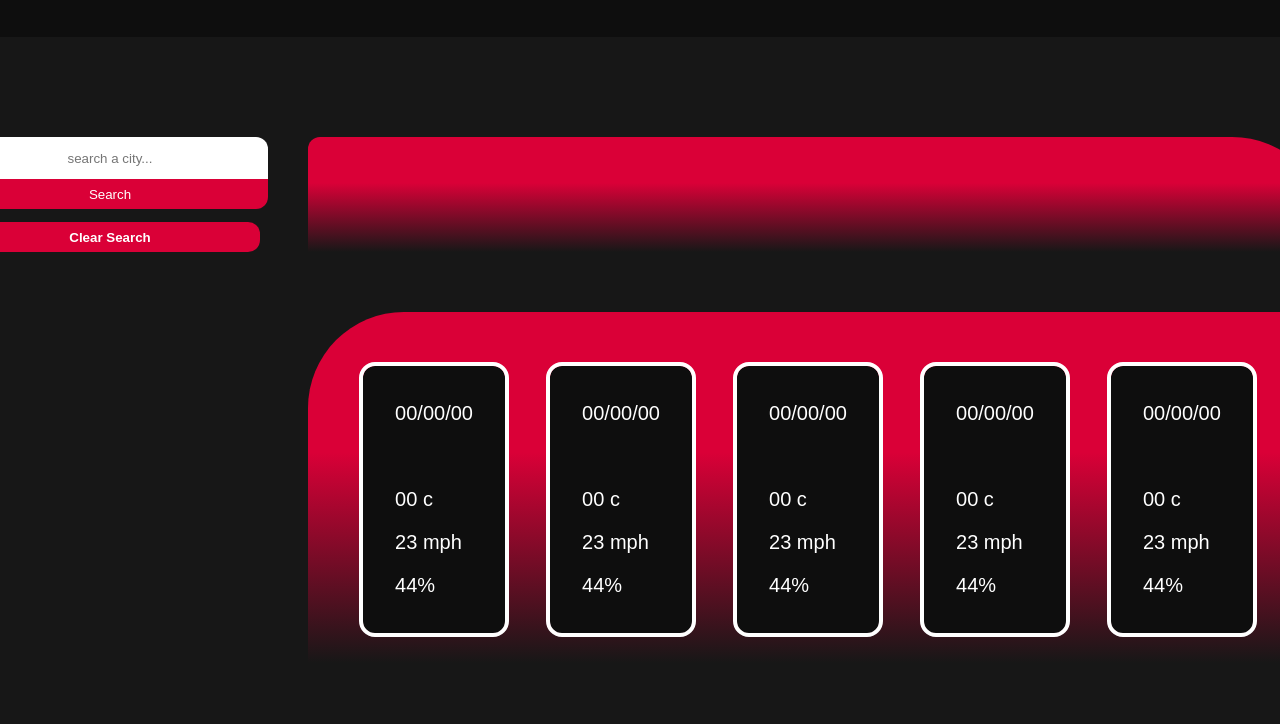
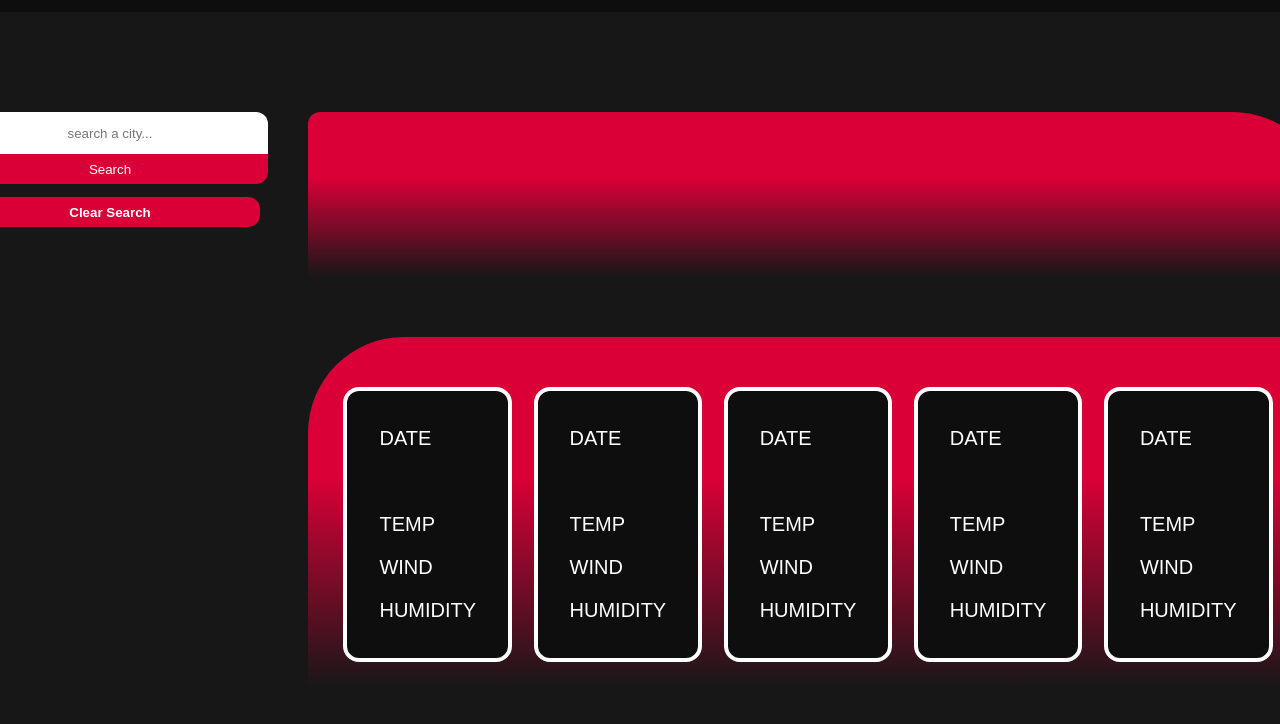
Before and after one commit to HarkyDev/WeatherWebApp, a plain HTML site: page index.html in a window 1280 px wide. Shown: the top 724 px of the page. Drawn offline with nearby package versions, Linux system fonts and the light colour scheme; no server answers.

Commit message:
undefined = search city now, uv index colour now fades on change, updated api key

```diff
--- a/index.html
+++ b/index.html
@@ -46,43 +46,43 @@
                 <!-- Day 1  -->
                 <div class="dailyCardContainer">
                     <div class="daily 1" >
-                        <p id="day1"> 00/00/00</p>
+                        <p id="day1"> DATE</p>
                         <p class="icon1"> <img> </p>
-                        <p id="dailyTemp1"> 00 c</p>
-                        <p id="dailyWind1"> 23 mph</p>
-                        <p id="dailyHumidity1"> 44%</p>
+                        <p id="dailyTemp1"> TEMP</p>
+                        <p id="dailyWind1"> WIND </p>
+                        <p id="dailyHumidity1"> HUMIDITY</p>
                     </div>
                      <!-- Day 2  -->
                     <div class="daily 2" >
-                        <p id="day2"> 00/00/00</p>
+                        <p id="day2"> DATE</p>
                         <p class="icon2"> <img> </p>
-                        <p id="dailyTemp2"> 00 c</p>
-                        <p id="dailyWind2"> 23 mph</p>
-                        <p id="dailyHumidity2"> 44%</p>
+                        <p id="dailyTemp2"> TEMP</p>
+                        <p id="dailyWind2"> WIND </p>
+                        <p id="dailyHumidity2"> HUMIDITY</p>
                     </div>
                      <!-- Day 3  -->
                     <div class="daily 3" >
-                        <p id="day3"> 00/00/00</p>
+                        <p id="day3"> DATE</p>
                         <p class="icon3"> <img> </p>
-                        <p id="dailyTemp3"> 00 c</p>
-                        <p id="dailyWind3"> 23 mph</p>
-                        <p id="dailyHumidity3"> 44%</p>
+                        <p id="dailyTemp3"> TEMP</p>
+                        <p id="dailyWind3"> WIND </p>
+                        <p id="dailyHumidity3"> HUMIDITY</p>
                     </div>
                      <!-- Day 4  -->
                     <div class="daily 4" >
-                        <p id="day4"> 00/00/00</p>
+                        <p id="day4"> DATE</p>
                         <p class="icon4"> <img> </p>
-                        <p id="dailyTemp4"> 00 c</p>
-                        <p id="dailyWind4"> 23 mph</p>
-                        <p id="dailyHumidity4"> 44%</p>
+                        <p id="dailyTemp4"> TEMP</p>
+                        <p id="dailyWind4"> WIND </p>
+                        <p id="dailyHumidity4"> HUMIDITY</p>
                     </div>
                      <!-- Day 5  -->
                     <div class="daily 5" >
-                        <p id="day5"> 00/00/00</p>
+                        <p id="day5"> DATE</p>
                         <p class="icon5"> <img> </p>
-                        <p id="dailyTemp5"> 00 c</p>
-                        <p id="dailyWind5"> 23 mph</p>
-                        <p id="dailyHumidity5"> 44%</p>
+                        <p id="dailyTemp5"> TEMP</p>
+                        <p id="dailyWind5"> WIND </p>
+                        <p id="dailyHumidity5"> HUMIDITY</p>
                     </div>
 
                 </div>
--- a/scripts.js
+++ b/scripts.js
@@ -9,17 +9,19 @@ var today = (m.format('MM/D/YY'))
 
 //---API---///////////////////////////////////////////////////////////////////////////////////////////////////////////////////////////////////
 
-// var  old_data = []
+var  old_data = []
 // var apiKey = "a8116bf5225672746c89d4065105aff0" //my key but banned for too many api requests
-var apiKey = "7e32574f3f8ef265a11de62bb2b5d0de" //alistairs key
+// var apiKey = "7e32574f3f8ef265a11de62bb2b5d0de" //alistairs key
+var apiKey = "457730f865ddd53fd55ffb888890e81b" //third key in use, had 3 request timeouts
 
-const ApiLink = "http://www.omdbapi.com/?i=tt3896198&apikey=e2201392"
 
-var requestUrl = 'http://www.omdbapi.com/?i=tt3896198&apikey=e2201392';
+// const ApiLink = "http://www.omdbapi.com/?i=tt3896198&apikey=e2201392"
+
+// var requestUrl = 'http://www.omdbapi.com/?i=tt3896198&apikey=e2201392';
 var responseText = document.getElementById('response-text');
 
 
-cityName = "manchester"
+cityName = ""
 
 
 var CityRequest = function(){
@@ -32,6 +34,11 @@ var CityRequest = function(){
         return response.json();
       })
       .then(function (data) {
+
+        if (data.name == undefined) {
+        document.querySelector('.cityName').textContent = ("SEARCH FOR A CITY");
+        }
+        else{
         // RAW ARRAY
         console.log("RAW DATA" , data);
         //City Name
@@ -47,11 +54,8 @@ var CityRequest = function(){
           console.log("latitude: " + lat)
           var lon = data.coord.lon
           console.log("longitude: " + lon)
-
           oneCall(lat,lon)
-
-
-
+        }
 
 
         }
@@ -61,8 +65,8 @@ var CityRequest = function(){
         )}
         //temp  wind  humidity  uv index
 
+        CityRequest()
 
-      CityRequest()
 
 
             //temp  wind  humidity  uv index
--- a/styles.css
+++ b/styles.css
@@ -178,6 +178,7 @@ padding-left: 20px;
 padding-top: 10px;
 border-top-left-radius: 12px;
 border-top-right-radius: 96px;
+padding-bottom: 20px;
 }
 
 .masterContainer {
@@ -204,7 +205,9 @@ border-top-right-radius: 96px;
 
 #uvIndex{
     background-color: rgb(235, 0, 0,0);
-    transition: 500ms;
+    /* adds animation to colour change */
+    -webkit-transition: all 1.5s cubic-bezier(0.77, 0, 0.175, 1);
+    transition: all 1.5s cubic-bezier(0.77, 0, 0.175, 1);
     padding: 10px;
     font-size: 30px;
     max-width: 250px;
```
